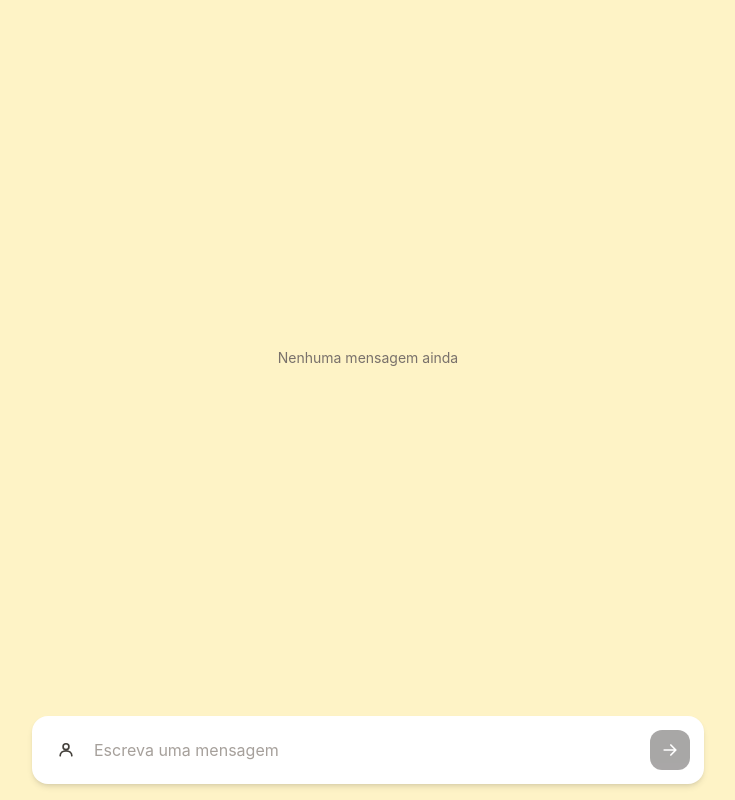
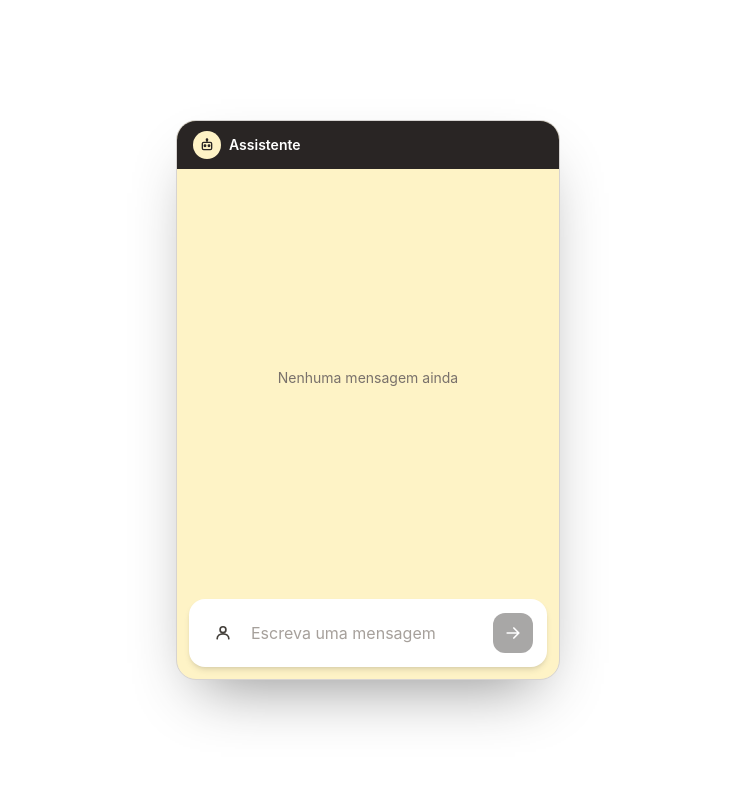
Before and after one commit to tuxgyn/chatboot, a React (Vite) app: page / in a window 1280 px wide. Shown: the whole page, without its empty margins (272-1007 px from the left). Built offline with nearby package versions, Linux system fonts and the light colour scheme.

Commit message:
Ajuste apo´s fase 09

```diff
--- a/src/components/ChatLayout.tsx
+++ b/src/components/ChatLayout.tsx
@@ -7,16 +7,37 @@ type ChatLayoutProps = {
 
 export function ChatLayout({ history, composer }: ChatLayoutProps) {
   return (
-    <div className="h-dvh overflow-hidden bg-amber-100 px-4">
-      <div className="mx-auto flex h-full w-full max-w-2xl flex-col">
+    <div className="flex h-dvh items-center justify-center bg-white px-4">
+      <section
+        aria-label="Chat"
+        className="flex h-[70vh] w-96 max-w-[calc(100%-2rem)] min-h-64 flex-col overflow-hidden rounded-[20px] border border-stone-300 bg-amber-100 shadow-[0_28px_60px_-24px_rgba(0,0,0,0.45)]"
+      >
+        <header className="flex shrink-0 items-center gap-2 bg-stone-800 px-4 py-2.5 text-white">
+          <BotMark />
+          <p className="text-sm font-semibold">Assistente</p>
+        </header>
         <div
           data-chat-scroll
-          className="flex min-h-0 flex-1 flex-col overflow-y-auto py-4"
+          className="flex min-h-0 flex-1 flex-col overflow-y-auto px-4 py-3"
         >
           {history}
         </div>
-        <div className="shrink-0 pb-4">{composer}</div>
-      </div>
+        <div className="shrink-0 p-3">{composer}</div>
+      </section>
     </div>
   );
 }
+
+function BotMark() {
+  return (
+    <span className="grid size-7 place-items-center rounded-full bg-amber-100 text-stone-800">
+      <svg viewBox="0 0 24 24" className="size-4" fill="none" stroke="currentColor" strokeWidth="2" aria-hidden="true">
+        <rect x="5" y="8" width="14" height="11" rx="2" />
+        <circle cx="9" cy="13" r="1.2" fill="currentColor" />
+        <circle cx="15" cy="13" r="1.2" fill="currentColor" />
+        <path d="M12 8V5" strokeLinecap="round" />
+        <circle cx="12" cy="4" r="1" fill="currentColor" />
+      </svg>
+    </span>
+  );
+}
```
